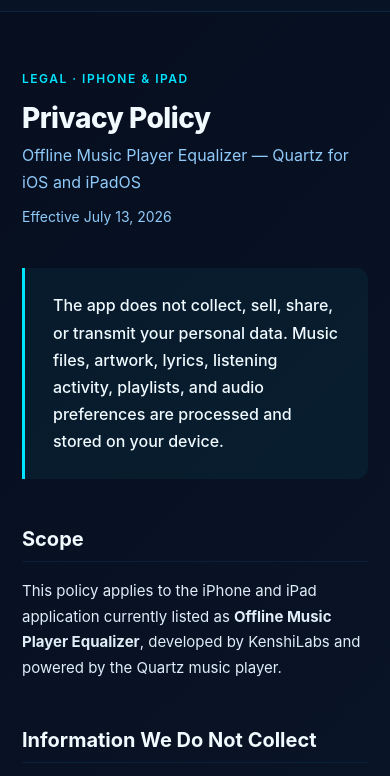
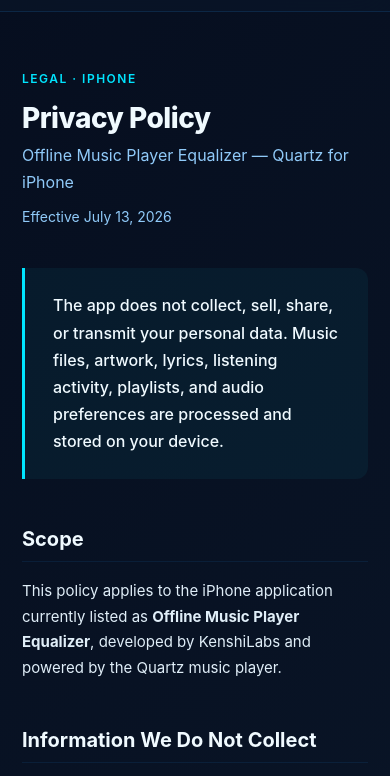
Before and after one commit to utkrishtkumar/quartzmusic.online, a plain HTML site: page ios-privacy-policy.html in a window 390 px wide. Shown: the part 53-829 px from the top of the page. Drawn offline with Linux system fonts and the light colour scheme.

Commit message:
Correct policy to iPhone support

```diff
--- a/ios-privacy-policy.html
+++ b/ios-privacy-policy.html
@@ -4,7 +4,7 @@
     <meta charset="UTF-8">
     <meta name="viewport" content="width=device-width, initial-scale=1.0">
     <title>Privacy Policy - Offline Music Player Equalizer for iOS</title>
-    <meta name="description" content="Privacy Policy for Offline Music Player Equalizer, the Quartz music player for iPhone and iPad.">
+    <meta name="description" content="Privacy Policy for Offline Music Player Equalizer, the Quartz music player for iPhone.">
     <link rel="canonical" href="https://quartzmusic.online/ios-privacy-policy.html">
     <link rel="icon" type="image/png" href="icon.png">
     <style>
@@ -46,9 +46,9 @@
     </nav>
 
     <main class="content">
-        <span class="page-label">Legal · iPhone &amp; iPad</span>
+        <span class="page-label">Legal · iPhone</span>
         <h1>Privacy Policy</h1>
-        <p class="product">Offline Music Player Equalizer — Quartz for iOS and iPadOS</p>
+        <p class="product">Offline Music Player Equalizer — Quartz for iPhone</p>
         <p class="effective">Effective July 13, 2026</p>
 
         <div class="highlight">
@@ -56,7 +56,7 @@
         </div>
 
         <h2>Scope</h2>
-        <p>This policy applies to the iPhone and iPad application currently listed as <strong>Offline Music Player Equalizer</strong>, developed by KenshiLabs and powered by the Quartz music player.</p>
+        <p>This policy applies to the iPhone application currently listed as <strong>Offline Music Player Equalizer</strong>, developed by KenshiLabs and powered by the Quartz music player.</p>
 
         <h2>Information We Do Not Collect</h2>
         <p>The app contains no advertising SDKs, analytics SDKs, tracking technologies, data brokers, or developer-operated servers. We do not collect personal identifiers, device identifiers, location, contacts, listening history, diagnostics, advertising identifiers, or cross-app activity.</p>
```
